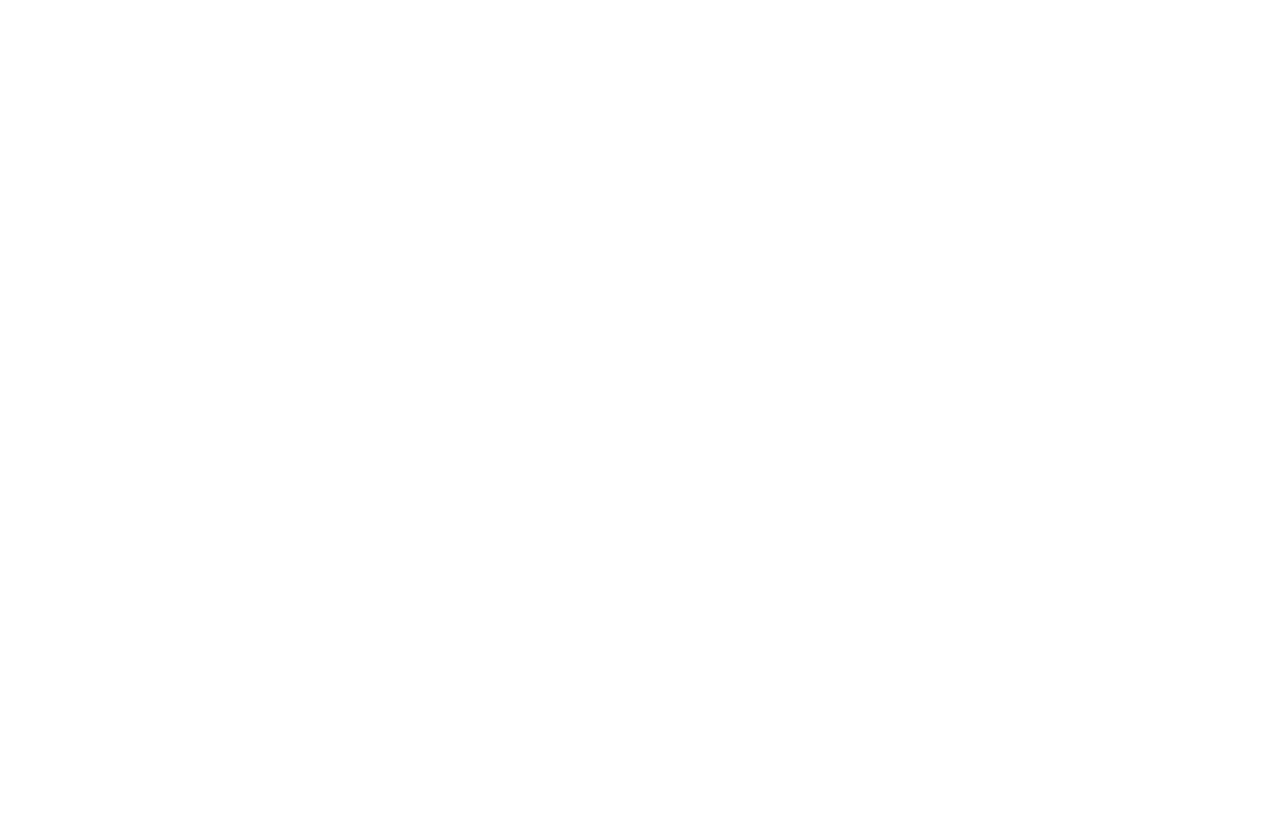
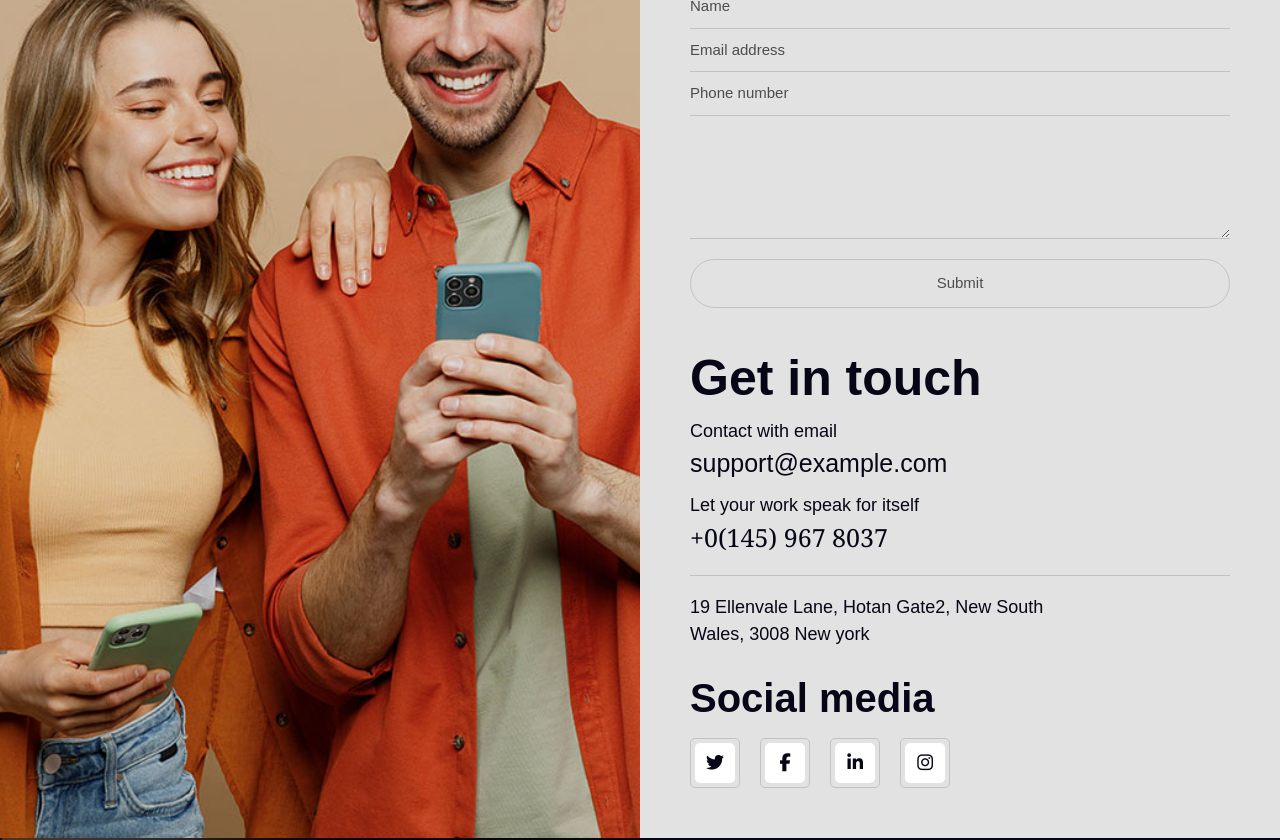
Before and after one commit to ISunnatulloh/demo5, a React (Create React App) app: page /contact in a window 1280 px wide. Before the commit this address had no page. Shown: the part 280-1120 px from the top of the page. Before the commit the page ends 800 px from the top, so only its background shows below. Built offline with nearby package versions, Linux system fonts and the light colour scheme.

Commit message:
contact bitdi

```diff
--- a/src/App.jsx
+++ b/src/App.jsx
@@ -2,6 +2,7 @@
 import { Route, Routes } from 'react-router-dom'
 import Home from './Components/Page/Home'
 import About from './Components/Page/AboutPage/About'
+import Contact from './Components/Page/ContactPage/Contact'
 
 
 export default function App() {
@@ -10,6 +11,7 @@
    <Routes>
     <Route path='/' element={<Home/>}/>
     <Route path='/about' element={<About/>}/>
+    <Route path='/contact' element={<Contact/>}/>
    </Routes>
     </div>
   )
--- a/src/Components/Navbar/Navbar.jsx
+++ b/src/Components/Navbar/Navbar.jsx
@@ -80,7 +80,7 @@
                                         <a className='bo-text' href='#!'>Services</a>
                                         <a className='bo-text' href='#!'>Our team</a>
                                         <a className='bo-text' href='#!'>Team details</a>
-                                        <a className='bo-text' href='#!'>Contact us</a>
+                                        <Link className='bo-text' to='/contact'>Contact us</Link>
                                     </div>
                                 </li>
                                 <li className='li2' >
@@ -105,7 +105,7 @@
                                     <a className='a-text' href="#!">Blog</a>
                                 </li>
                                 <li>
-                                    <a className='a-text' href="#!">Contact us</a>
+                                <Link className='a-text' to='/contact'>Contact us</Link>
                                 </li>
                             </ul>
 
--- /dev/null
+++ b/src/Components/Page/ContactPage/Contact.jsx
@@ -0,0 +1,14 @@
+import React from 'react'
+import ContactUs from './ContactUs/ContactUs'
+import Navbar from '../../Navbar/Navbar'
+import Footer from '../../Footer/Footer'
+
+export default function Contact() {
+  return (
+    <div>
+        <Navbar/>
+        <ContactUs/>
+        <Footer/>
+    </div>
+  )
+}
--- /dev/null
+++ b/src/Components/Page/ContactPage/ContactUs/ContactUs.css
@@ -0,0 +1,176 @@
+.contactus {
+    width: 100%;
+    padding-top: 75px;
+}
+
+.contactus .box {
+    width: 100%;
+    display: flex;
+    /* align-items: center; */
+}
+
+.contactus .box .one {
+    width: 50%;
+}
+
+.contactus .box .one img {
+    width: 100%;
+    height: 100%;
+}
+
+.contactus .box .two {
+    width: 50%;
+    padding: 50px;
+    background: #e2e2e2;
+}
+
+.contactus .box .two h1.top {
+    color: #060616;
+    font-size: 50px;
+    font-weight: 600;
+    margin-bottom: 0px;
+}
+
+.contactus .box .two form {
+    display: grid;
+    padding-top: 20px;
+    background: transparent;
+}
+
+.contactus .box .two form input:focus {
+    outline: none;
+    border-bottom: 1px solid #fe9e3f;
+}
+
+.contactus .box .two form input::placeholder {
+    color: #4c4c4c;
+}
+
+.contactus .box .two form input {
+    border: none;
+    padding: 10px 0px;
+    width: 100%;
+    border-bottom: 1px solid #c2c2c2;
+    font-size: 15px;
+    color: #4c4c4c;
+    background: transparent;
+}
+
+.contactus .box .two form textarea:focus {
+    outline: none;
+    border-bottom: 1px solid #fe9e3f;
+}
+
+.contactus .box .two form textarea {
+    border: none;
+    margin-top: 10px;
+    border-bottom: 1px solid #c2c2c2;
+    font-size: 15px;
+    color: #4c4c4c;
+    background: transparent;
+}
+
+.contactus .box .two form button.contact {
+    margin-top: 20px;
+    margin-bottom: 40px;
+    padding: 12px 0px;
+    border: none;
+    background: transparent;
+    border: 1px solid #c2c2c2;
+    font-size: 15px;
+    color: #4c4c4c;
+    border-radius: 25px;
+    transition: .3s;
+}
+
+.contactus .box .two form button.contact:hover {
+    cursor: pointer;
+    transition: .3s;
+    background: #fe9e3f;
+    color: white;
+    border: 1px solid #fe9e3f;
+}
+
+.contactus .box .two p.top {
+    color: #060616;
+    font-size: 18px;
+    margin-bottom: 0px;
+    padding-top: 10px;
+}
+
+.contactus .box .two a.email {
+    font-size: 25px;
+    color: #060616;
+    transition: .3s;
+    text-decoration: none;
+}
+
+.contactus .box .two a.email:hover,
+.contactus .box .two a.number:hover {
+    cursor: pointer;
+    transition: .3s;
+    color: #fe9e3f;
+}
+
+.contactus .box .two p.title {
+    color: #060616;
+    font-size: 18px;
+    margin-bottom: 0px;
+    padding-top: 10px;
+}
+
+.contactus .box .two a.number {
+    font-size: 25px;
+    color: #060616;
+    transition: .3s;
+    text-decoration: none;
+    border-bottom: 1px solid #c2c2c2;
+    padding-bottom: 18px;
+    margin-bottom: 18px;
+    display: block;
+}
+.contactus .box .two p.bottom{
+    color: #060616;
+    font-size: 18px;
+    margin-bottom: 0px;
+}
+.contactus .box .two p.media{
+    color: #060616;
+    font-size: 40px;
+    font-weight: 600;
+    margin-bottom: 0px;
+    padding-top: 20px;
+    padding-bottom: 10px;
+}
+.contactus .box .two .icon{
+    display: flex;
+    align-items: center;
+    grid-gap: 20px;
+}
+.contactus .box .two .icon .i{
+    display: flex;
+    align-items: center;
+    justify-content: center;
+    border: 1px solid #c2c2c2;
+    border-radius: 5px;
+    width: 50px;
+    height: 50px;
+}
+.contactus .box .two .icon .i i.fa-brands{
+    width: 40px;
+    height: 40px;
+    display: flex;
+    align-items: center;
+    justify-content: center;
+    background: white;
+    transition: .1s;
+    border-radius: 5px;
+    font-size: 18px;
+    color: #060616;
+}
+.contactus .box .two .icon .i i.fa-brands:hover{
+    cursor: pointer;
+    width: 35px;
+    height: 35px;
+    transition: .1s;
+}
--- /dev/null
+++ b/src/Components/Page/ContactPage/ContactUs/ContactUs.jsx
@@ -0,0 +1,41 @@
+import React from 'react'
+import './ContactUs.css'
+import foto from '../../../../Assisstest/img/contact.jpg'
+export default function ContactUs() {
+    return (
+        <div className='contactus'>
+            <div className="box">
+                <div className="one">
+                    <img src={foto} alt="" />
+                </div>
+                <div className="two">
+                    <h1 className="top">
+                        Let’s work <br />together
+                    </h1>
+                    <form action="">
+                        <input type="text" placeholder='Name' />
+                        <input type="email" placeholder='Email address' />
+                        <input type="text" placeholder='Phone number' />
+                        <textarea name="" id="" cols="" rows="5"></textarea>
+                        <button className='contact'>Submit</button>
+                    </form>
+                    <h1 className="top">
+                        Get in touch
+                    </h1>
+                    <p className="top">Contact with email</p>
+                    <a href="#!" className="email">support@example.com</a>
+                    <p className="title">Let your work speak for itself</p>
+                    <a href="#!" className="number">+0(145) 967 8037</a>
+                    <p className="bottom">19 Ellenvale Lane, Hotan Gate2, New South<br /> Wales, 3008 New york</p>
+                    <p className="media">Social media</p>
+                    <div className="icon">
+                        <div className="i"><i class="fa-brands fa-twitter"></i></div>
+                        <div className="i"><i class="fa-brands fa-facebook-f"></i></div>
+                        <div className="i"><i class="fa-brands fa-linkedin-in"></i></div>
+                        <div className="i"><i class="fa-brands fa-instagram"></i></div>
+                    </div>
+                </div>
+            </div>
+        </div>
+    )
+}
--- a/src/index.css
+++ b/src/index.css
@@ -14,6 +14,10 @@
   max-width: 100%;
 }
 
-body{
+a.number{
   font-family: Merriweather, Georgia, "Syne", Arial, Helvetica, sans-serif !important;
 }
+
+body{
+  font-family: Merriweather,  sans-serif !important;
+}
```
Also changed, not shown: src/Assisstest/img/contact.jpg (added).
